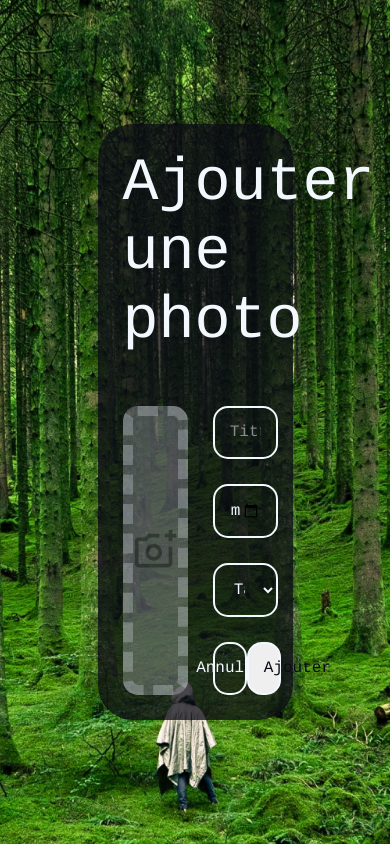
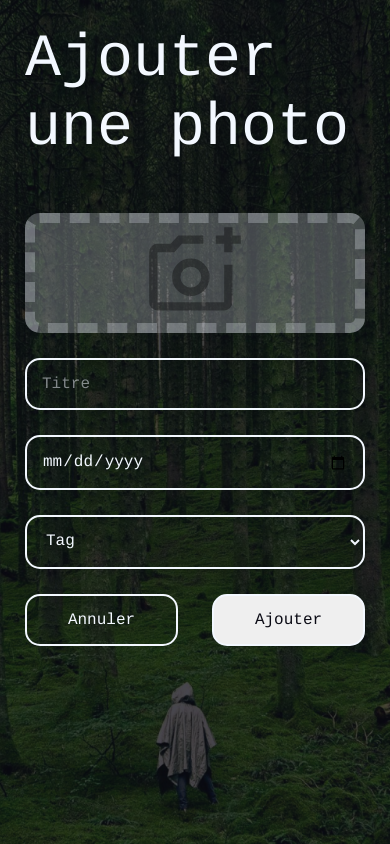
Before and after one commit to eli-ott/foto_cubes, a PHP site: page /ajouter in a window 390 px wide. Run offline with PHP 8.4, Linux system fonts and the light colour scheme; the visitor is signed in with stand-in values (Sample User, id 1).

Commit message:
Adaptation de tous les formulaires pour mobile

```diff
--- a/Public/style/form.css
+++ b/Public/style/form.css
@@ -27,7 +27,7 @@ html, body {
 
 .content-container .form-container h2 {
     font-size: var(--desktop-font-size-xl);
-    font-weight: var(--font-weight-content);
+    font-weight: var(--content-weight);
 }
 
 .content-container .form-container form {
@@ -82,7 +82,7 @@ html, body {
     align-self: end;
 
     transition: 0.15s;
-    width: 35%;
+    min-width: 35%;
     padding: var(--margin-xs);
 
     font-size: var(--desktop-font-size-s);
@@ -119,3 +119,22 @@ html, body {
 .content-container.sign-up .form-container form select {
     width: 45%;
 }
+
+@media screen and (width <= 900px) {
+    .content-container .form-container {
+        width: 100%;
+        height: 100%;
+
+        border-radius: 0;
+    }
+
+    .content-container.sign-up .form-container form input,
+    .content-container.sign-up .form-container form select {
+        width: 100%;
+    }
+
+    .content-container .form-container form button,
+    .content-container .form-container form .back {
+        min-width: 45%;
+    }
+}
--- a/Public/style/upload.css
+++ b/Public/style/upload.css
@@ -30,3 +30,13 @@
     width: 45%;
     gap: var(--margin-s);
 }
+
+@media screen and (width <= 900px) {
+    .content-container .form-container form {
+        flex-direction: column;
+    }
+
+    .content-container .form-container form > div {
+        width: 100% !important;
+    }
+}
```
